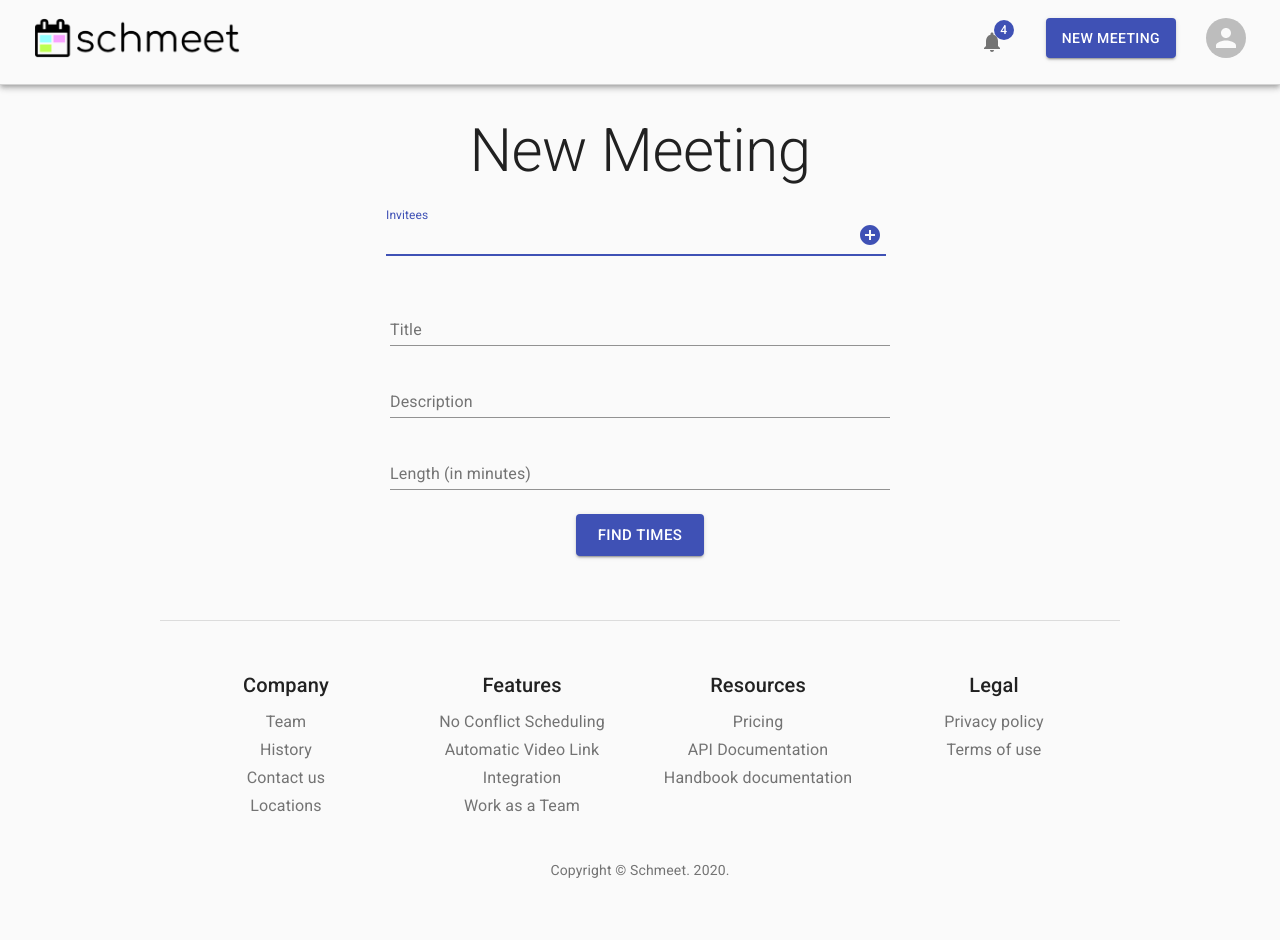
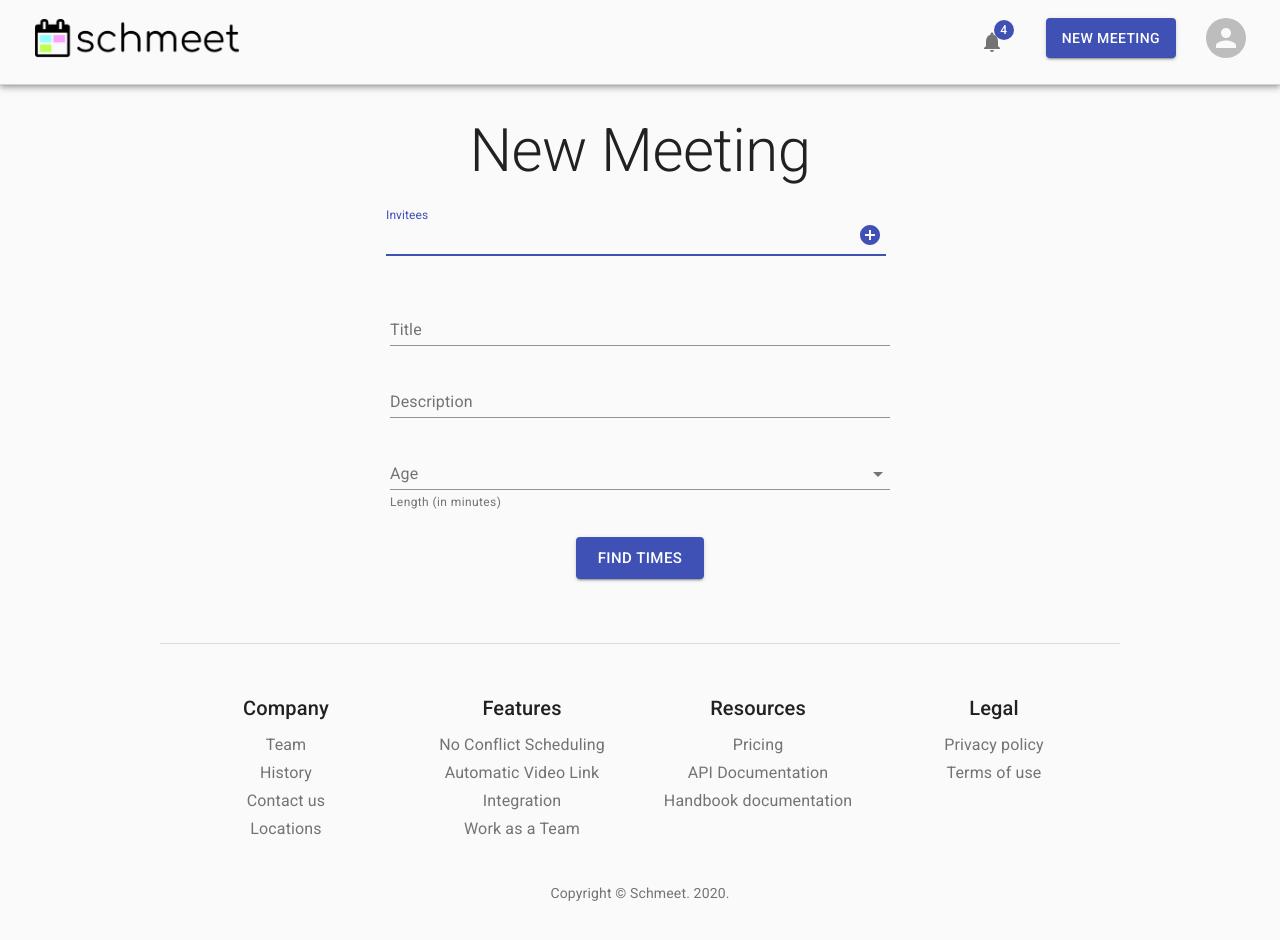
Before and after one commit to Alxjlv/schmeet-frontend, a React (Create React App) app in the folder schmeet-app/: page /NewMeeting in a window 1280 px wide. Shown: the top 940 px of the page. Built offline with nearby package versions, Linux system fonts and the light colour scheme.

Commit message:
Changed input for meeting length to a drop-down list

```diff
--- a/schmeet-app/src/components/NewMeeting.jsx
+++ b/schmeet-app/src/components/NewMeeting.jsx
@@ -1,6 +1,6 @@
 import React from "react";
 import "../App.css";
-import { Grid, CssBaseline, TextField, Typography, Button } from "@material-ui/core";
+import { Grid, CssBaseline, FormControl, FormHelperText, InputLabel, NativeSelect, TextField, Typography, Button } from "@material-ui/core";
 import BaseCalendar from "./BaseCalendar";
 import InviteField from "./InviteField";
 // import { ReactComponent } from "*.svg";
@@ -64,11 +64,22 @@ class NewMeeting extends React.Component {
 						/>
 					</Grid>
 					<Grid item xs={12}>
-						<TextField
-							id="length"
-							label="Length (in minutes)"
-							className="TextInput"
-						/>
+					<FormControl className="TextInput">
+						<InputLabel htmlFor="age-native-helper">Age</InputLabel>
+						<NativeSelect
+						inputProps={{
+							name: 'age',
+							id: 'age-native-helper',
+						}}
+						>
+						<option aria-label="None" value="" />
+						<option value={30}>30</option>
+						<option value={60}>60</option>
+						<option value={90}>90</option>
+						<option value={120}>120</option>
+						</NativeSelect>
+						<FormHelperText>Length (in minutes)</FormHelperText>
+					</FormControl>
 					</Grid>
 					<Grid item xs={12}>
 						{isShowCalendar
```
